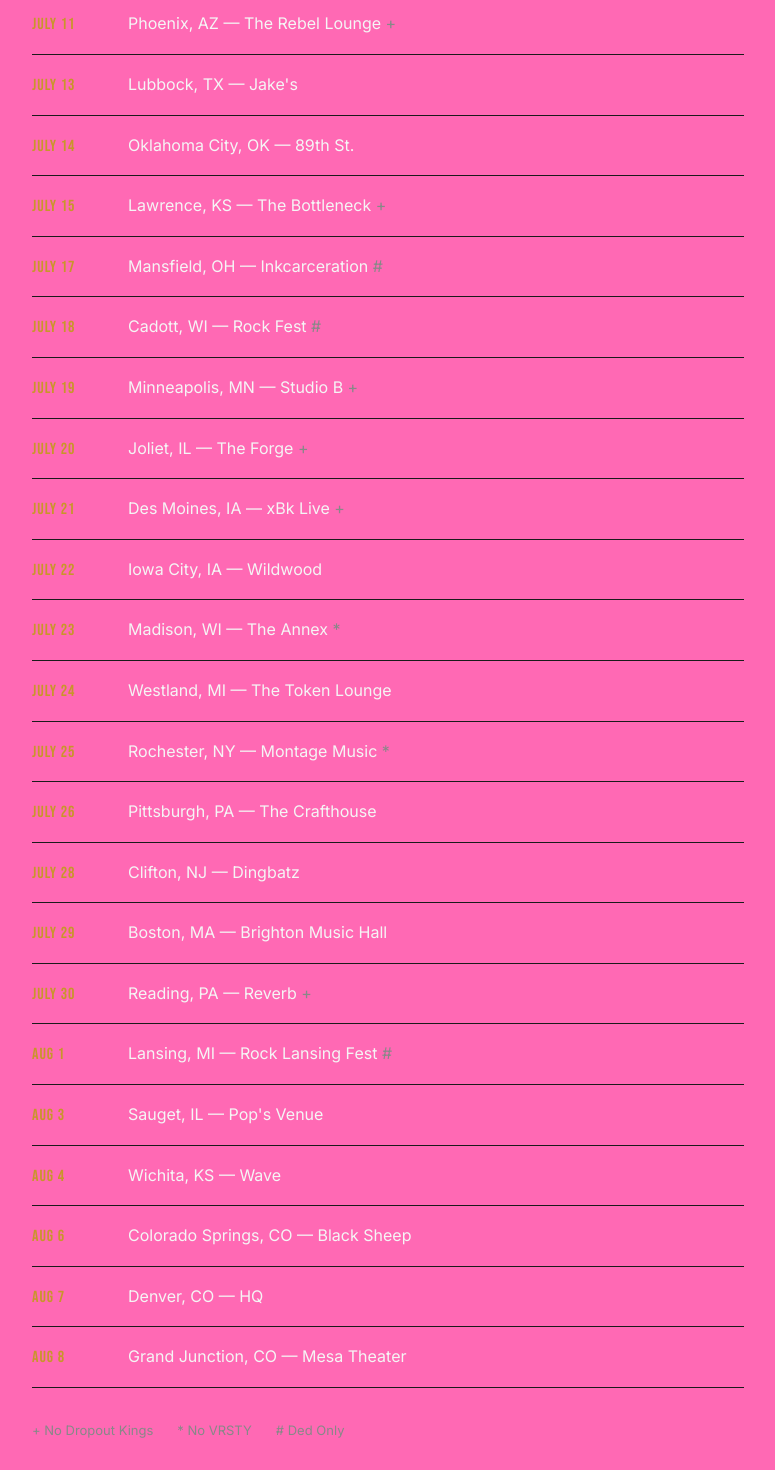
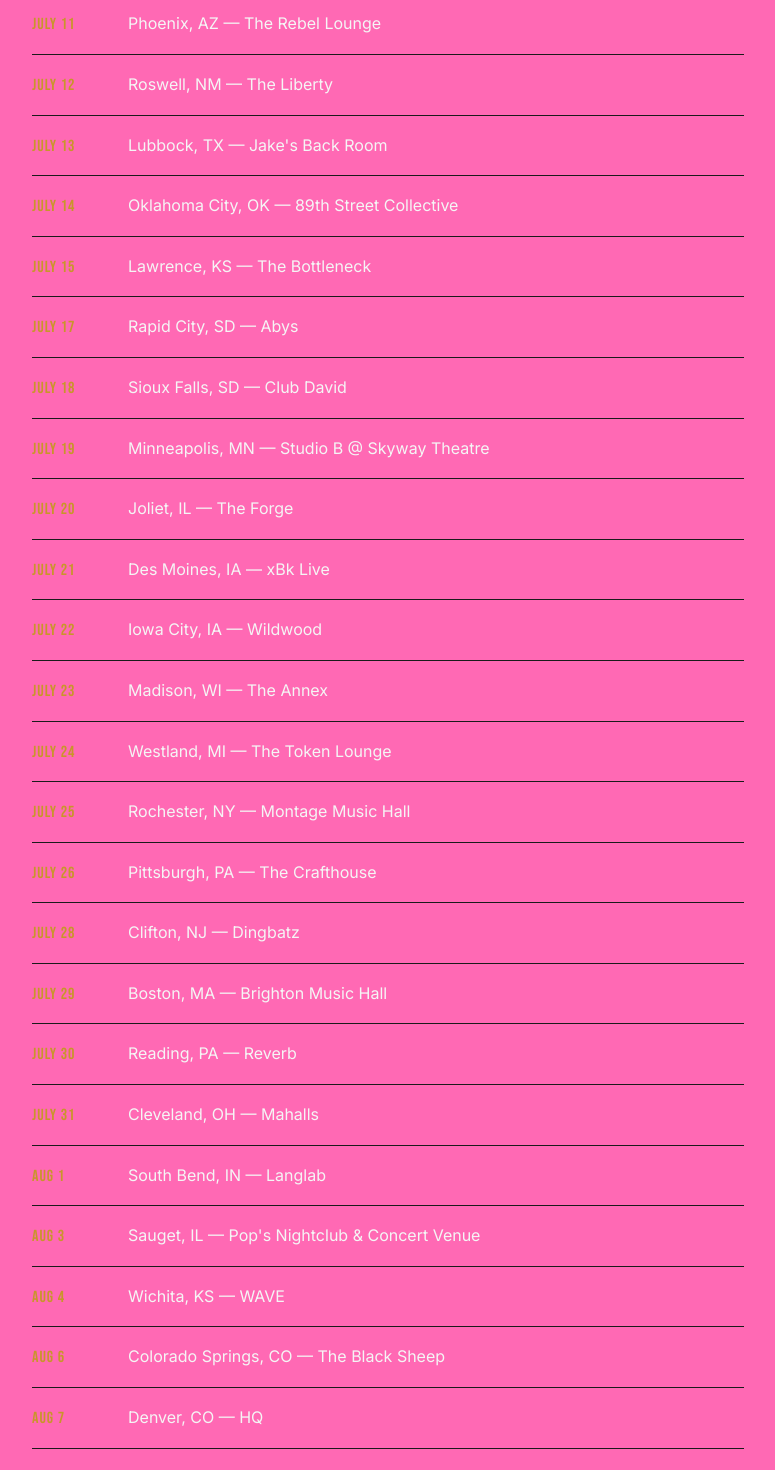
Before and after one commit to thecowboydrummer/cowboy-drummer, a Next.js app: page /tour in a window 1280 px wide. Shown: the part 440-1910 px from the top of the page, without its empty margins (252-1027 px from the left). Built offline with nearby package versions, Linux system fonts and the light colour scheme.

Commit message:
Update tour dates from latest itinerary, drop band-lineup notes

```diff
--- a/app/tour/page.js
+++ b/app/tour/page.js
@@ -1,33 +1,29 @@
 export const metadata = { title: "Tour — The Cowboy Drummer" };
 
-const NOTES = {
-  "+": "No Dropout Kings",
-  "*": "No VRSTY",
-  "#": "Ded Only",
-};
-
 const DATES = [
-  { date: "July 11", city: "Phoenix, AZ", venue: "The Rebel Lounge", note: "+" },
-  { date: "July 13", city: "Lubbock, TX", venue: "Jake's" },
-  { date: "July 14", city: "Oklahoma City, OK", venue: "89th St." },
-  { date: "July 15", city: "Lawrence, KS", venue: "The Bottleneck", note: "+" },
-  { date: "July 17", city: "Mansfield, OH", venue: "Inkcarceration", note: "#" },
-  { date: "July 18", city: "Cadott, WI", venue: "Rock Fest", note: "#" },
-  { date: "July 19", city: "Minneapolis, MN", venue: "Studio B", note: "+" },
-  { date: "July 20", city: "Joliet, IL", venue: "The Forge", note: "+" },
-  { date: "July 21", city: "Des Moines, IA", venue: "xBk Live", note: "+" },
+  { date: "July 11", city: "Phoenix, AZ", venue: "The Rebel Lounge" },
+  { date: "July 12", city: "Roswell, NM", venue: "The Liberty" },
+  { date: "July 13", city: "Lubbock, TX", venue: "Jake's Back Room" },
+  { date: "July 14", city: "Oklahoma City, OK", venue: "89th Street Collective" },
+  { date: "July 15", city: "Lawrence, KS", venue: "The Bottleneck" },
+  { date: "July 17", city: "Rapid City, SD", venue: "Abys" },
+  { date: "July 18", city: "Sioux Falls, SD", venue: "Club David" },
+  { date: "July 19", city: "Minneapolis, MN", venue: "Studio B @ Skyway Theatre" },
+  { date: "July 20", city: "Joliet, IL", venue: "The Forge" },
+  { date: "July 21", city: "Des Moines, IA", venue: "xBk Live" },
   { date: "July 22", city: "Iowa City, IA", venue: "Wildwood" },
-  { date: "July 23", city: "Madison, WI", venue: "The Annex", note: "*" },
+  { date: "July 23", city: "Madison, WI", venue: "The Annex" },
   { date: "July 24", city: "Westland, MI", venue: "The Token Lounge" },
-  { date: "July 25", city: "Rochester, NY", venue: "Montage Music", note: "*" },
+  { date: "July 25", city: "Rochester, NY", venue: "Montage Music Hall" },
   { date: "July 26", city: "Pittsburgh, PA", venue: "The Crafthouse" },
   { date: "July 28", city: "Clifton, NJ", venue: "Dingbatz" },
   { date: "July 29", city: "Boston, MA", venue: "Brighton Music Hall" },
-  { date: "July 30", city: "Reading, PA", venue: "Reverb", note: "+" },
-  { date: "Aug 1", city: "Lansing, MI", venue: "Rock Lansing Fest", note: "#" },
-  { date: "Aug 3", city: "Sauget, IL", venue: "Pop's Venue" },
-  { date: "Aug 4", city: "Wichita, KS", venue: "Wave" },
-  { date: "Aug 6", city: "Colorado Springs, CO", venue: "Black Sheep" },
+  { date: "July 30", city: "Reading, PA", venue: "Reverb" },
+  { date: "July 31", city: "Cleveland, OH", venue: "Mahalls" },
+  { date: "Aug 1", city: "South Bend, IN", venue: "Langlab" },
+  { date: "Aug 3", city: "Sauget, IL", venue: "Pop's Nightclub & Concert Venue" },
+  { date: "Aug 4", city: "Wichita, KS", venue: "WAVE" },
+  { date: "Aug 6", city: "Colorado Springs, CO", venue: "The Black Sheep" },
   { date: "Aug 7", city: "Denver, CO", venue: "HQ" },
   { date: "Aug 8", city: "Grand Junction, CO", venue: "Mesa Theater" },
 ];
@@ -52,15 +48,8 @@ export default function Tour() {
                 <span style={{ fontFamily: "var(--font-display)", color: "var(--gold)", letterSpacing: "1px", minWidth: "80px" }}>{d.date}</span>
                 <span style={{ flex: 1, color: "var(--white)" }}>
                   {d.city} — {d.venue}
-                  {d.note && <span style={{ color: "var(--muted)" }}> {d.note}</span>}
                 </span>
               </div>
-            ))}
-          </div>
-
-          <div style={{ marginTop: "32px", color: "var(--muted)", fontSize: "13px", display: "flex", gap: "24px", flexWrap: "wrap" }}>
-            {Object.entries(NOTES).map(([symbol, label]) => (
-              <span key={symbol}>{symbol} {label}</span>
             ))}
           </div>
         </div>
```
